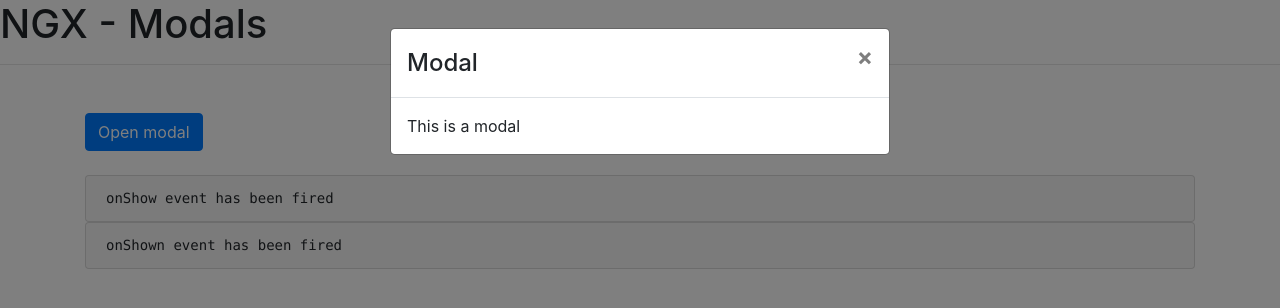
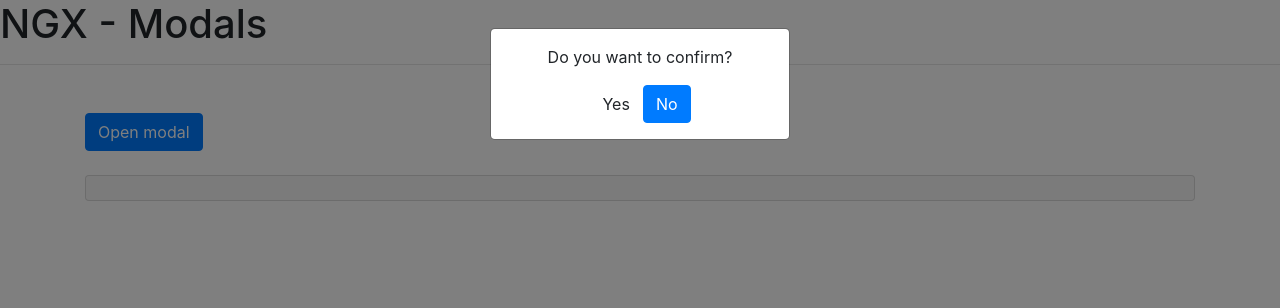
Before and after one commit to jreategui07/ngx-modals, an Angular app: page / in a window 1280 px wide. Both pictures are taken after a click on the button "Open modal". Shown: the top 308 px of the page. Built offline with nearby package versions, Linux system fonts and the light colour scheme.

Commit message:
Implementación de modal confirm mediante template

```diff
--- a/src/app/app.component.html
+++ b/src/app/app.component.html
@@ -5,5 +5,6 @@
     <!-- <app-modal-component></app-modal-component> -->
     <!-- <app-modal-nested></app-modal-nested> -->
     <!-- <app-modal-scrolling></app-modal-scrolling> -->
-    <app-modal-events></app-modal-events>
+    <!-- <app-modal-events></app-modal-events> -->
+    <app-modal-confirm></app-modal-confirm>
 </div>
--- a/src/app/app.module.ts
+++ b/src/app/app.module.ts
@@ -7,6 +7,7 @@ import { ModalComponentModule } from './components/modal-component/modal-compone
 import { ModalNestedModule } from './components/modal-nested/modal-nested.module';
 import { ModalScrollingModule } from './components/modal-scrolling/modal-scrolling.module';
 import { ModalEventsModule } from './components/modal-events/modal-events.module';
+import { ModalConfirmModule } from './components/modal-confirm/modal-confirm.module';
 
 @NgModule({
   declarations: [
@@ -19,6 +20,7 @@ import { ModalEventsModule } from './components/modal-events/modal-events.module
     ModalNestedModule,
     ModalScrollingModule,
     ModalEventsModule,
+    ModalConfirmModule,
   ],
   providers: [],
   bootstrap: [AppComponent]
--- /dev/null
+++ b/src/app/components/modal-confirm/modal-confirm.component.html
@@ -0,0 +1,10 @@
+<button type="button" class="btn btn-primary" (click)="openModal(template)">Open modal</button>
+<br><br>
+<pre class="card card-block card-header">{{message}}</pre>
+<ng-template #template>
+  <div class="modal-body text-center">
+    <p>Do you want to confirm?</p>
+    <button type="button" class="btn btn-default" (click)="confirm()" >Yes</button>
+    <button type="button" class="btn btn-primary" (click)="decline()" >No</button>
+  </div>
+</ng-template>
--- /dev/null
+++ b/src/app/components/modal-confirm/modal-confirm.component.ts
@@ -0,0 +1,29 @@
+import { Component, TemplateRef } from '@angular/core';
+import { BsModalRef, BsModalService } from 'ngx-bootstrap/modal';
+
+@Component({
+  selector: 'app-modal-confirm',
+  templateUrl: './modal-confirm.component.html',
+  styleUrls: ['./modal-confirm.component.scss']
+})
+export class ModalConfirmComponent {
+
+  modalRef: BsModalRef;
+  message: string;
+  constructor(private modalService: BsModalService) {}
+
+  openModal(template: TemplateRef<any>) {
+    this.modalRef = this.modalService.show(template, {class: 'modal-sm'});
+  }
+
+  confirm(): void {
+    this.message = 'Confirmed!';
+    this.modalRef.hide();
+  }
+
+  decline(): void {
+    this.message = 'Declined!';
+    this.modalRef.hide();
+  }
+
+}
--- /dev/null
+++ b/src/app/components/modal-confirm/modal-confirm.module.ts
@@ -0,0 +1,18 @@
+import { NgModule } from '@angular/core';
+import { BrowserModule } from '@angular/platform-browser';
+import { ModalConfirmComponent } from './modal-confirm.component';
+import { ModalModule } from 'ngx-bootstrap/modal';
+
+@NgModule({
+  declarations: [
+    ModalConfirmComponent
+  ],
+  imports: [
+    BrowserModule,
+    ModalModule.forRoot()
+  ],
+  exports: [
+    ModalConfirmComponent,
+  ]
+})
+export class ModalConfirmModule { }
```
Also changed, not shown: src/app/components/modal-confirm/modal-confirm.component.scss (added), 1 other file (tests, documents, lock files or other folders).
